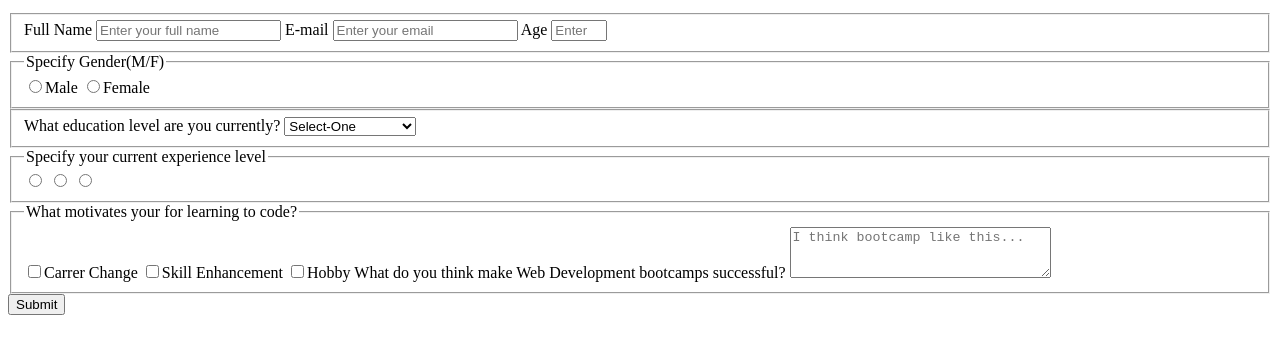
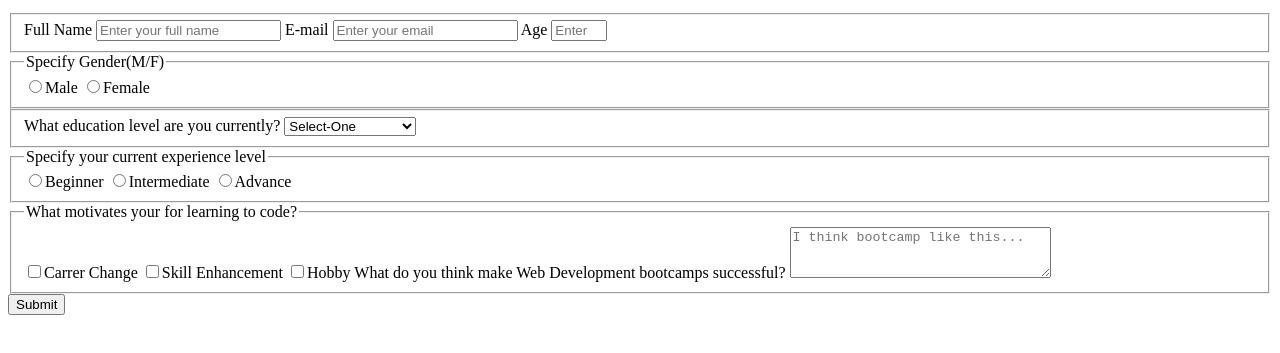
Before and after one commit to PrathamKarki/Survey-Form, a plain HTML site: page index.html in a window 1280 px wide. Shown: the part 101-454 px from the top of the page. Drawn offline with Linux system fonts and the light colour scheme.

Commit message:
fix label values  missing in radio type

```diff
--- a/index.html
+++ b/index.html
@@ -36,9 +36,9 @@
 
       <fieldset>
                 <legend>Specify your current experience level</legend>
-                <label for="beginner"><input type="radio" name="experience-level" id="beginner" value="beginner"></label>
-                <label for="intermediate"><input type="radio" name="experience-level" id="intermediate" value="intermediate"></label>
-                <label for="advance"><input type="radio" name="experience-level" id="advance" value="advance"></label>
+                <label for="beginner"><input type="radio" name="experience-level" id="beginner" value="beginner">Beginner</label>
+                <label for="intermediate"><input type="radio" name="experience-level" id="intermediate" value="intermediate">Intermediate</label>
+                <label for="advance"><input type="radio" name="experience-level" id="advance" value="advance">Advance</label>
       </fieldset>
 
       <fieldset>
```
